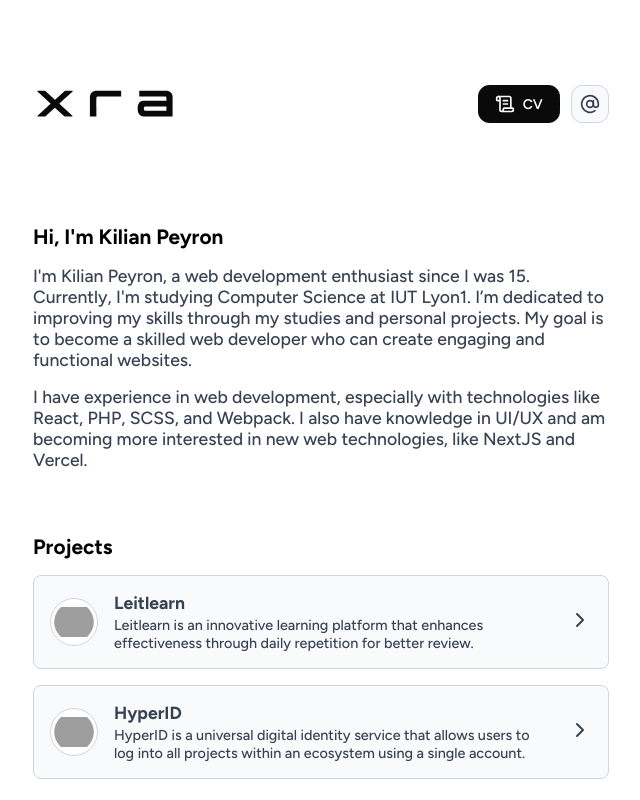
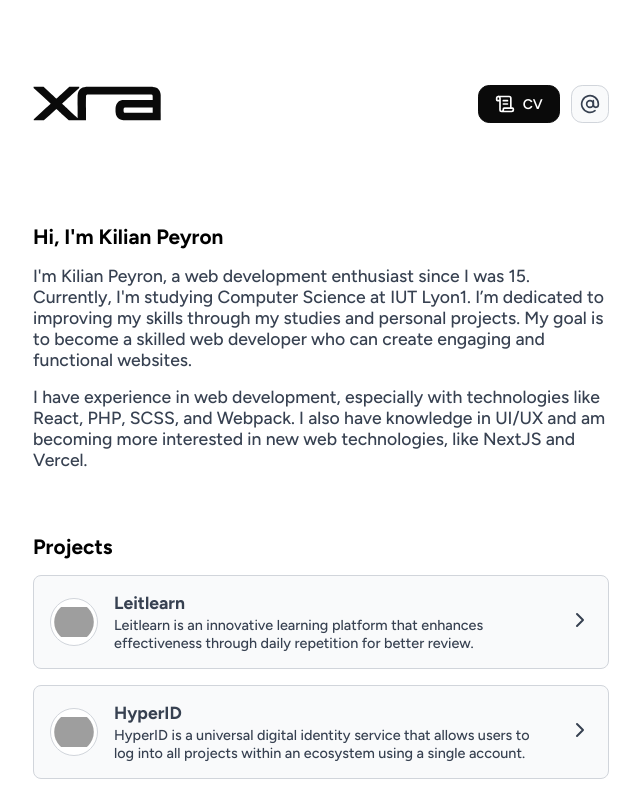
Before and after one commit to kikspey/portfolio, a Next.js app: page / in a window 1280 px wide. Shown: the top 800 px of the page, without its empty margins (319-959 px from the left). Built offline with nearby package versions, Linux system fonts and the light colour scheme; grey boxes are pictures that could not be loaded.

Commit message:
updated xra logo

```diff
--- a/components/Navbar/Navbar.tsx
+++ b/components/Navbar/Navbar.tsx
@@ -41,9 +41,8 @@ const NavSVG = () => {
     <svg
       version="1.0"
       xmlns="http://www.w3.org/2000/svg"
-      width="9rem"
-      height="1.7rem"
-      viewBox="0 0 11027.000000 2205.000000"
+      height="2.2rem"
+      viewBox="0 0 8041.000000 2205.000000"
       preserveAspectRatio="xMidYMid meet"
     >
       <g
@@ -51,36 +50,28 @@ const NavSVG = () => {
         stroke="none"
       >
         <path
-          d="M300 21173 l0 -348 5383 -4955 5382 -4955 -225 -205 c-124 -113
+          d="M370 21173 l0 -348 5383 -4955 5382 -4955 -225 -205 c-124 -113
 -2521 -2294 -5328 -4848 l-5102 -4643 0 -350 0 -349 3163 0 3162 0 3910 3588
-3910 3588 230 -212 c127 -116 1879 -1731 3895 -3588 l3665 -3376 3173 0 3172
-0 -2 349 -3 350 -5250 4812 c-2887 2646 -5272 4831 -5298 4855 l-48 43 703
-644 c387 354 2818 2580 5403 4946 l4700 4302 3 350 2 349 -3097 0 -3098 0
+3910 3588 230 -212 c127 -116 1879 -1731 3895 -3588 l3665 -3376 5398 0 5397
+0 0 7353 c0 4630 4 7433 10 7571 32 723 154 1020 485 1181 193 94 393 134 770
+155 247 13 39042 13 39290 0 216 -12 376 -32 506 -65 209 -52 329 -113 440
+-225 130 -130 214 -330 254 -607 35 -245 37 -332 42 -1440 l5 -1113 -9074 -3
+-9073 -3 -208 -21 c-238 -25 -231 -24 -472 -59 -1213 -173 -2217 -632 -2954
+-1349 -375 -365 -661 -765 -907 -1270 -338 -696 -519 -1431 -595 -2420 -14
+-186 -13 -2205 2 -2465 68 -1210 365 -2226 887 -3035 358 -555 856 -1034 1432
+-1378 716 -427 1534 -673 2600 -779 l225 -23 11576 -2 11577 -3 6 3642 c10
+5064 3 12074 -12 12243 -51 578 -100 894 -203 1314 -153 626 -401 1199 -730
+1686 -165 245 -301 409 -528 636 -374 374 -711 614 -1196 854 -672 332 -1363
+512 -2320 602 -182 17 -1063 18 -21040 18 l-20850 0 -235 -23 c-694 -67 -1273
+-191 -1795 -387 -191 -72 -432 -176 -545 -237 -189 -102 -232 -126 -330 -186
+-1374 -843 -2140 -2289 -2280 -4307 -7 -102 -10 -2425 -10 -7290 l0 -7140 -42
+41 c-24 23 -2203 2020 -4843 4439 -2640 2419 -4826 4422 -4858 4451 l-58 53
+703 644 c387 354 2818 2580 5403 4946 l4700 4302 3 350 2 349 -3097 0 -3098 0
 -4049 -3690 c-2227 -2030 -4052 -3690 -4056 -3690 -4 0 -1819 1661 -4034 3690
-l-4026 3690 -3120 0 -3120 0 0 -347z"
-        />
-        <path
-          d="M48140 21513 c-443 -22 -991 -101 -1415 -203 -414 -100 -923 -285
--1215 -442 -189 -102 -232 -126 -330 -186 -1206 -740 -1950 -1957 -2205 -3607
--52 -342 -85 -740 -88 -1090 -1 -121 -1 -3650 1 -7842 l2 -7623 2625 0 2625 0
-0 7353 c0 4630 4 7433 10 7571 32 723 154 1020 485 1181 193 94 393 134 770
-155 115 6 3546 10 9508 10 l9327 0 0 2365 0 2365 -10017 -2 c-5510 -1 -10047
--3 -10083 -5z"
-        />
-        <path
-          d="M82920 19155 l0 -2365 10298 0 c6585 0 10362 -4 10477 -10 216 -12
-376 -32 506 -65 209 -52 329 -113 440 -225 130 -130 214 -330 254 -607 35
--245 37 -332 42 -1440 l5 -1113 -9074 -3 -9073 -3 -208 -21 c-238 -25 -231
--24 -472 -59 -1575 -225 -2792 -931 -3542 -2054 -155 -232 -365 -633 -468
--895 -245 -618 -387 -1283 -445 -2080 -13 -184 -13 -2255 0 -2480 73 -1219
-367 -2223 888 -3030 358 -555 856 -1034 1432 -1378 716 -427 1534 -673 2600
--779 l225 -23 11576 -2 11577 -3 6 3642 c10 5064 3 12074 -12 12243 -51 578
--100 894 -203 1314 -153 626 -401 1199 -730 1686 -165 245 -301 409 -528 636
--374 374 -711 614 -1196 854 -596 295 -1190 463 -2012 571 -23 3 -135 15 -250
-27 l-208 21 -10952 3 -10953 3 0 -2365z m22020 -12220 l0 -1685 -8542 3
-c-6529 3 -8567 6 -8643 15 -493 59 -715 158 -869 387 -149 222 -206 580 -206
-1297 0 787 75 1132 295 1354 50 50 108 96 155 123 188 108 466 163 905 180
-105 4 3951 9 8548 9 l8357 2 0 -1685z"
+l-4026 3690 -3120 0 -3120 0 0 -347z m74640 -14238 l0 -1685 -8542 3 c-6529 3
+-8567 6 -8643 15 -493 59 -715 158 -869 387 -149 222 -206 581 -206 1300 0
+631 46 945 173 1190 54 103 171 224 277 284 188 108 466 163 905 180 105 4
+3951 9 8548 9 l8357 2 0 -1685z"
         />
       </g>
     </svg>
```
